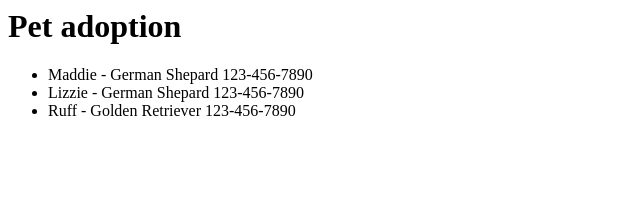
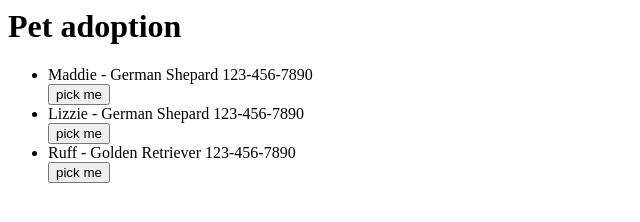
Before and after one commit to hinchley2018/nyu-pet-adoption-website, a plain HTML site: page index.html in a window 1280 px wide. Shown: the whole page, without its empty margins (0-640 px from the left). Drawn offline with Linux system fonts and the light colour scheme.

Commit message:
added buttons pick me

```diff
--- a/index.html
+++ b/index.html
@@ -2,6 +2,9 @@
 
 <ul>
     <li>Maddie - German Shepard 123-456-7890</li>
+    <button>pick me</button>
     <li>Lizzie - German Shepard 123-456-7890</li>
+    <button>pick me</button>
     <li>Ruff - Golden Retriever 123-456-7890</li>
+    <button>pick me</button>
 </ul>
```
